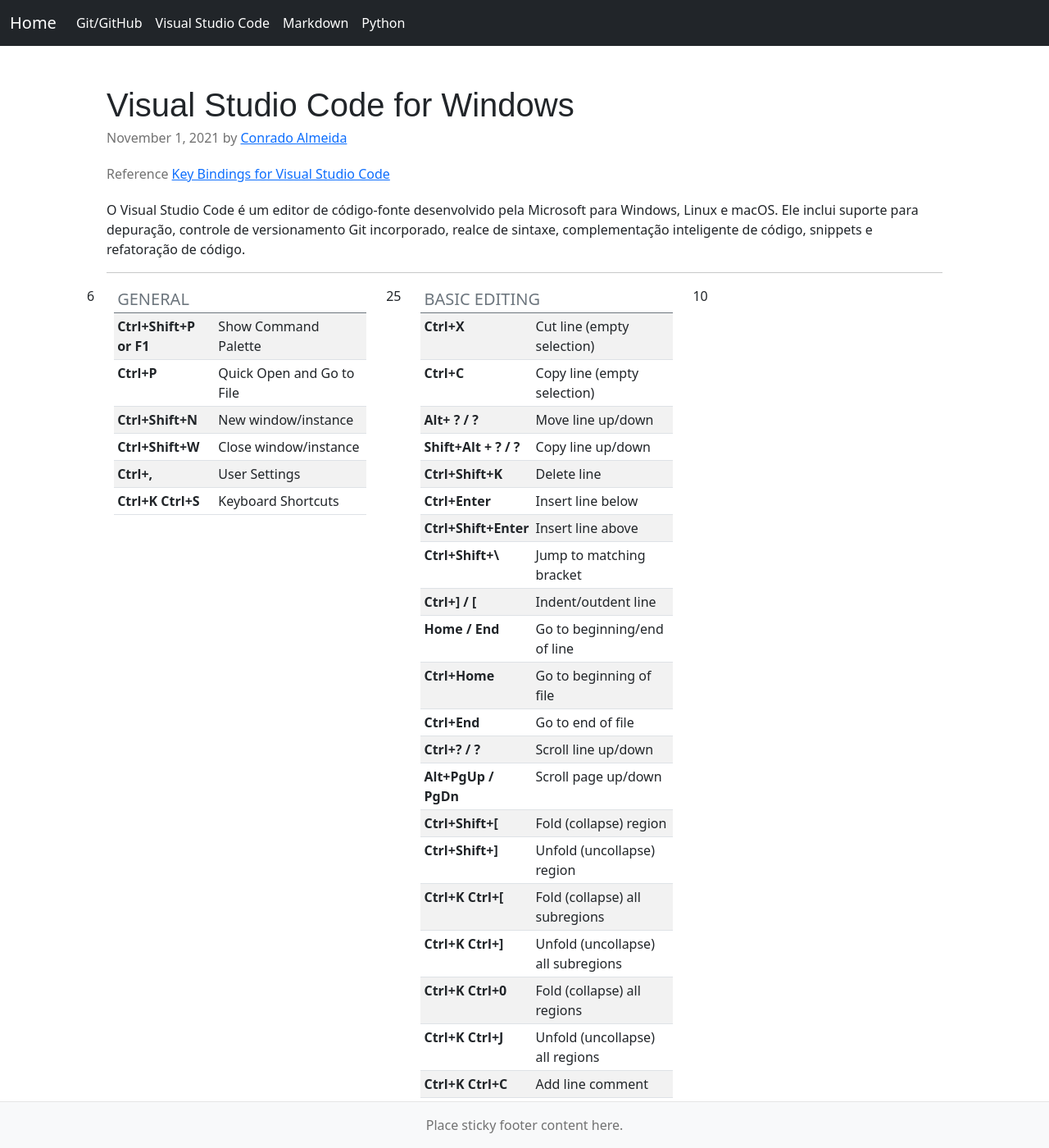
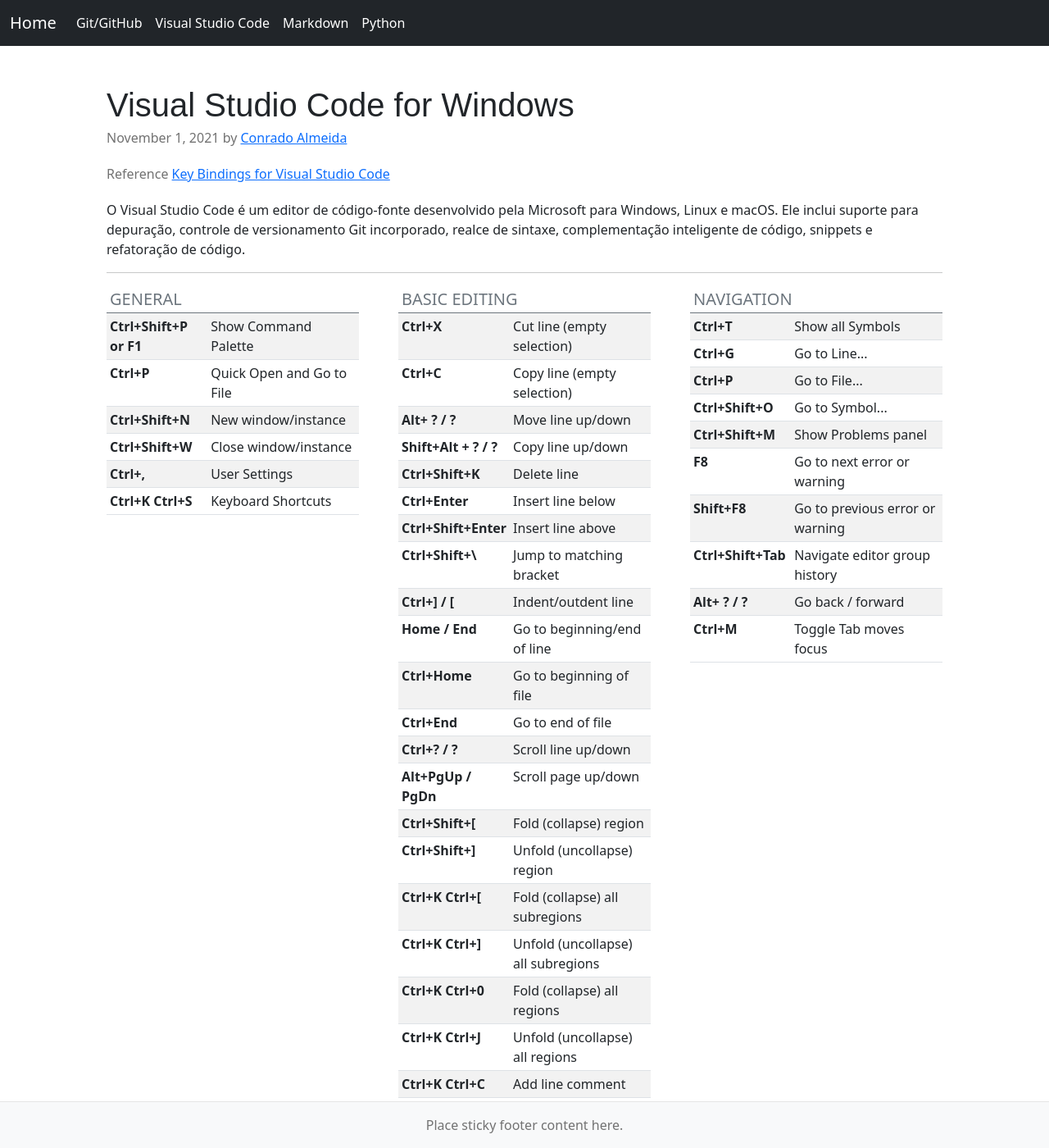
Before and after one commit to ConradoAlmeida/cheatsheets, a Jekyll site: the page built from vscode-cheat.html, in a window 1280 px wide and 1400 px high. Shown: the whole window at 82% size. Built offline with Jekyll 4.4.1, drawn with Linux system fonts in a browser that asks for light colours.

Commit message:
implementando if/else

```diff
--- a/vscode-cheat.html
+++ b/vscode-cheat.html
@@ -19,8 +19,9 @@
 
 
 {% for dado in dados2 %}
+{% if data.item.size > 20 %}
 {{dado.items.size}}
-
+{% endif %}
 
 <div class="col-md-4 mt-0">
  <article class="blog-post">
```
